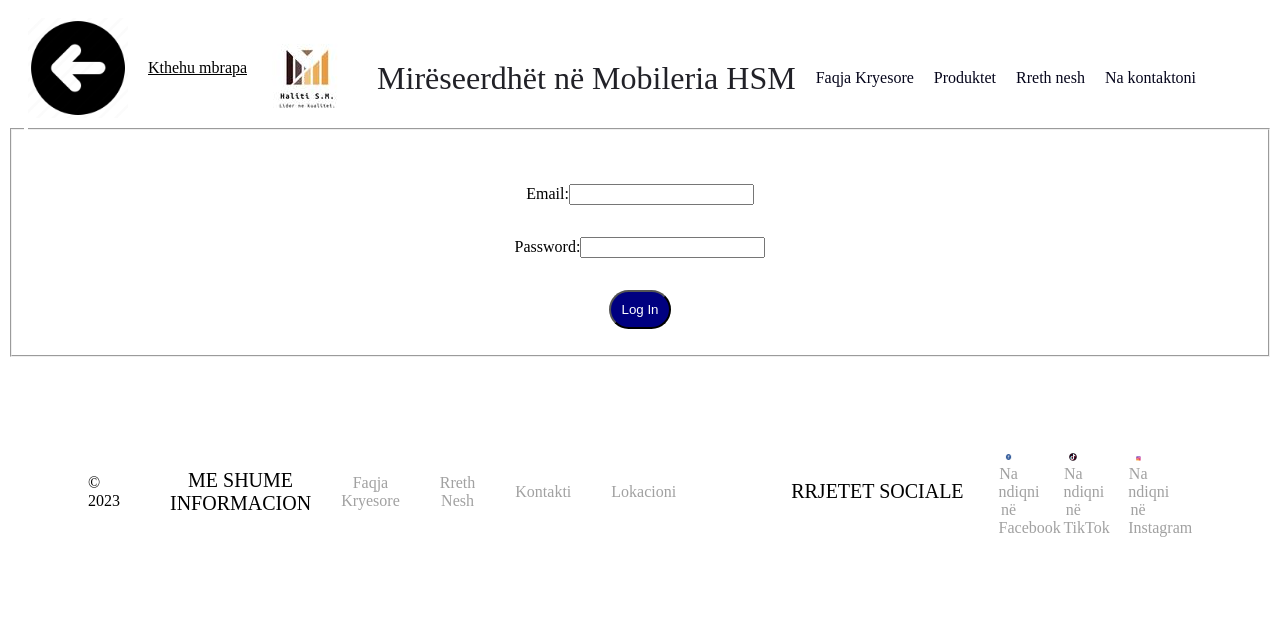
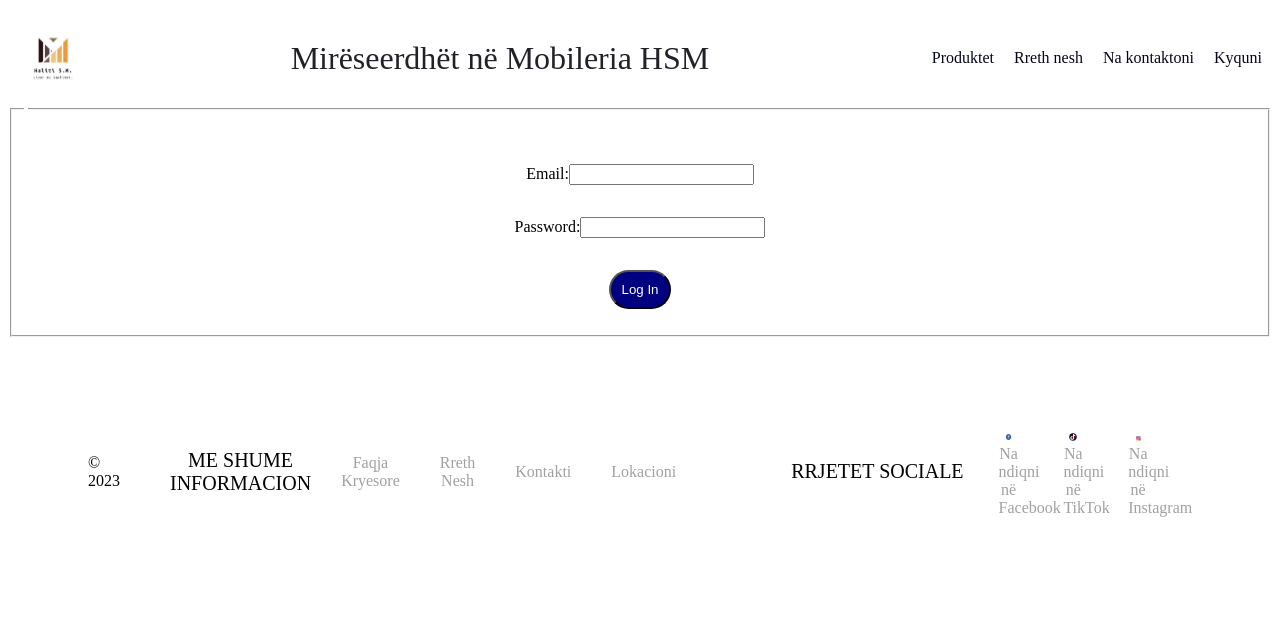
Before and after one commit to etnapireva/Furniture-Website, a PHP site: page /login.html in a window 1280 px wide. Shown: the top 626 px of the page. Run offline with PHP 8.4, Linux system fonts and the light colour scheme.

Commit message:
modifikimi i header te login-i

```diff
--- a/login.css
+++ b/login.css
@@ -8,7 +8,7 @@
     display: flex;
 	flex-direction: row;
 	flex-wrap: nowrap;
-	justify-content: flex-start;
+	justify-content: space-between;
 	align-items: center;
 }
 /*.headeri{
@@ -19,6 +19,8 @@
    background-color: white;
 
 }  */
+
+
 
 
 .Labelat{
@@ -119,3 +121,67 @@
     width: 5%;
     height: 5%;
   }
+
+  .logoheader{
+    width: 50px;
+    height: 30px;
+    display: flex;
+    flex-wrap: wrap;
+    align-items: start;
+  }
+
+  header{
+    background-color: rgb(255, 255, 255);
+     color: rgb(71, 50, 50);
+     padding: 10px;
+     display: flex;
+     justify-content: space-between;
+     align-items: center;
+     height: 10vh;
+     flex-wrap: wrap;
+
+
+
+
+
+
+  }
+  header h1{
+     font-family: 'Times New Roman', Times, serif;
+     display: flex;
+     flex-wrap: wrap;
+     margin: 0;
+     font-weight: 500;
+     text-shadow: 2px 2px 4px rgba(255, 255, 255, 0.5);
+
+
+
+ }
+ header nav{
+     display: flex;
+     flex-wrap: wrap;
+     flex-direction: row;
+ }
+
+
+ header nav a{
+     color: rgb(5, 5, 27);
+     text-decoration: none;
+     margin-left: 20px;
+     display: flex;
+     flex-wrap: wrap;
+
+
+
+
+ }
+ header img {
+     width: 70px;
+     height: auto;
+
+     margin-right: 20px;
+     display: flex;
+     flex-wrap: wrap;
+
+
+ }
--- a/login.html
+++ b/login.html
@@ -53,36 +53,31 @@
 
         }
         header img {
-            width: 100px;
+            /* width: 100px;
             height: 100px;
-            margin-right: 20px;
+            margin-right: 20px; */
             display: flex;
             flex-wrap: wrap;
 
         }
     </style>
-    <div class="headeri">
-    <header class="fillimi">
-        <a class="previous" href="main.html"><img src="Go previous.png" width="30px" height="10" alt=""></a>
-        <a class="shkrimi" href="main.html">Kthehu mbrapa</a>
     <header>
         <div class="Logoheader">
-             <img src="HSM logo.jpg" width="80"></div>
+         <img src="Logo.jpeg"></div>
          <div class="Mirëseerdhët"><h1>Mirëseerdhët në Mobileria HSM</h1></div>
             <nav>
          <div class="Labelat">
-                 <a href="main.html">Faqja Kryesore</a>
+             <a href="main.html"></a>
              <a href="produktet.html">Produktet</a>
              <a href="rrethnesh1.html">Rreth nesh</a>
               <a href="kontakti.html">Na kontaktoni</a>
-
+              <a href="login.html">Kyquni</a>
 
 
              </div>
             </nav>
          </div>
 
-         </header>
      </header>
     <fieldset class="logini">
         <legend></legend>
--- a/main.css
+++ b/main.css
@@ -104,7 +104,7 @@
     width: 500px;
     max-width: 100%;
     height: auto;
-    border-radius: 10px;
+    border-radius: 5px;
   }
 
   .about-us-text h2 {
```
Lines whose indentation alone changed are shown as unchanged.
